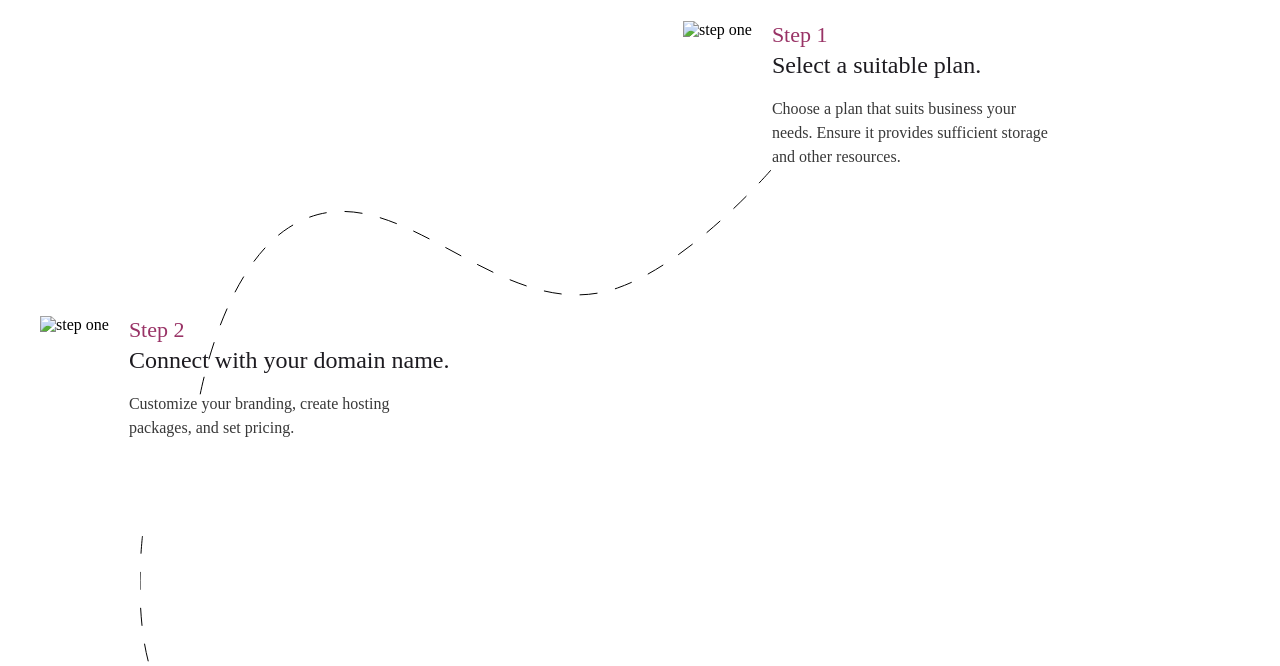
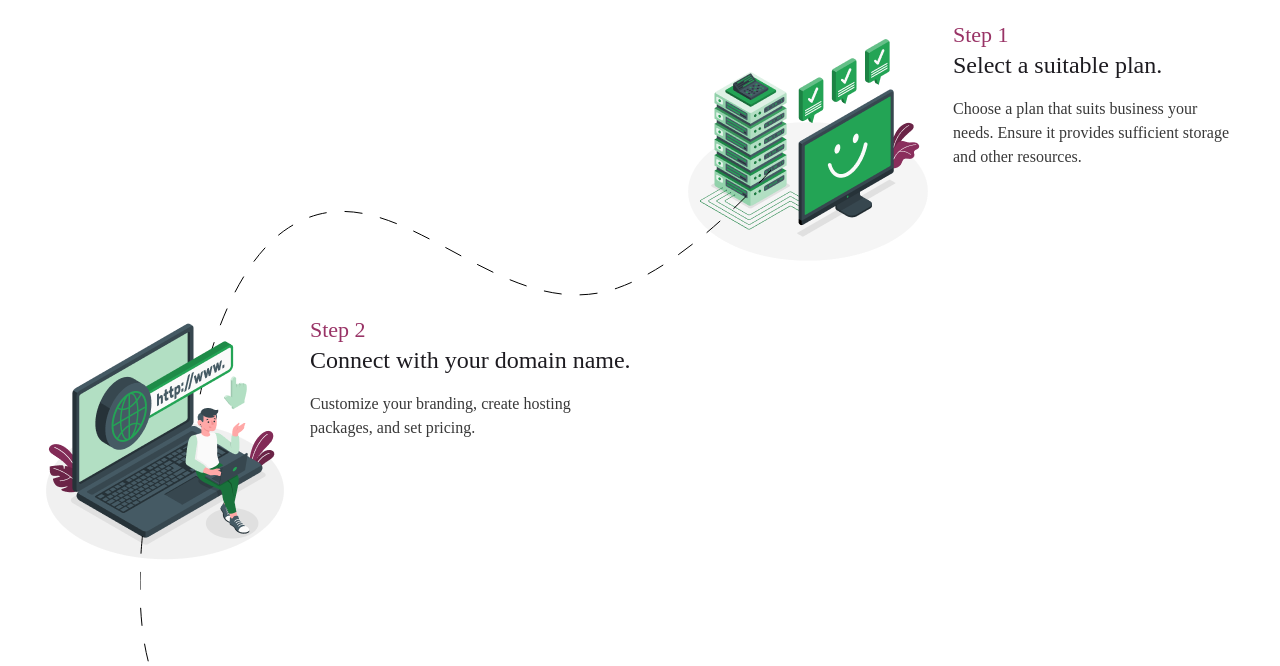
Before and after one commit to Adekoye-Adewale/Line-Between-Sections, a plain HTML site: page index.html in a window 1280 px wide. Shown: the part 227-893 px from the top of the page. Drawn offline with Linux system fonts and the light colour scheme; the site is published under a folder, as on GitHub Pages, so addresses that start at the root find nothing.

Commit message:
Update index.html

```diff
--- a/index.html
+++ b/index.html
@@ -16,7 +16,7 @@
         </div>
         <div class="step step__one">
             <div>
-                <img src="/Step 1.png" alt="step one">
+                <img src="./Step 1.png" alt="step one">
             </div>
             <div>
                 <span class="sub__title">Step 1</span>
@@ -33,7 +33,7 @@
         </svg>
         <div class="step step__two">
             <div>
-                <img src="/Step 2.png" alt="step one">
+                <img src="./Step 2.png" alt="step one">
             </div>
             <div>
                 <span class="sub__title">Step 2</span>
@@ -50,7 +50,7 @@
         </svg>
         <div class="step step__three">
             <div>
-                <img src="/Step 3.png" alt="step one">
+                <img src="./Step 3.png" alt="step one">
             </div>
             <div>
                 <span class="sub__title">Step 3</span>
```
